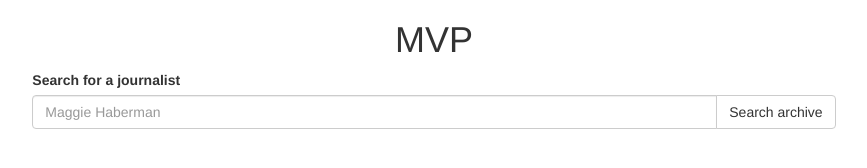
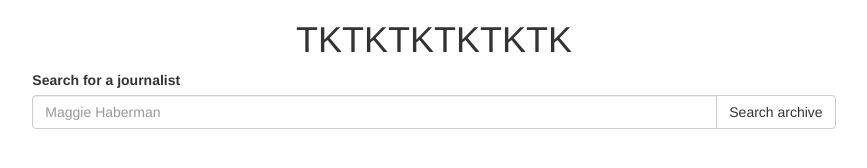
Before and after one commit to jw-garrison/mvpnyt, a website: page client/index.html in a window 1280 px wide. Shown: the whole page, without its empty margins (206-1073 px from the left). Drawn offline with nearby package versions, Linux system fonts and the light colour scheme; some packages are replaced by stand-ins of ours.

Commit message:
New title

```diff
--- a/client/index.html
+++ b/client/index.html
@@ -3,13 +3,13 @@
   <head>
     <meta charset="utf-8" />
     <meta name="viewport" content="width=device-width, initial-scale=1">
-    <title>MVP</title>
+    <title>TKTKTKTKTK</title>
     <link rel="stylesheet" type="text/css" href="bootstrap/dist/css/bootstrap.min.css">
   </head>
 
   <body>
     <div class="container-fluid">
-      <h1 class="text-center">MVP</h1>
+      <h1 class="text-center">TKTKTKTKTKTK</h1>
 
       <div class="rows" ng-view></div>
     </div>
```
